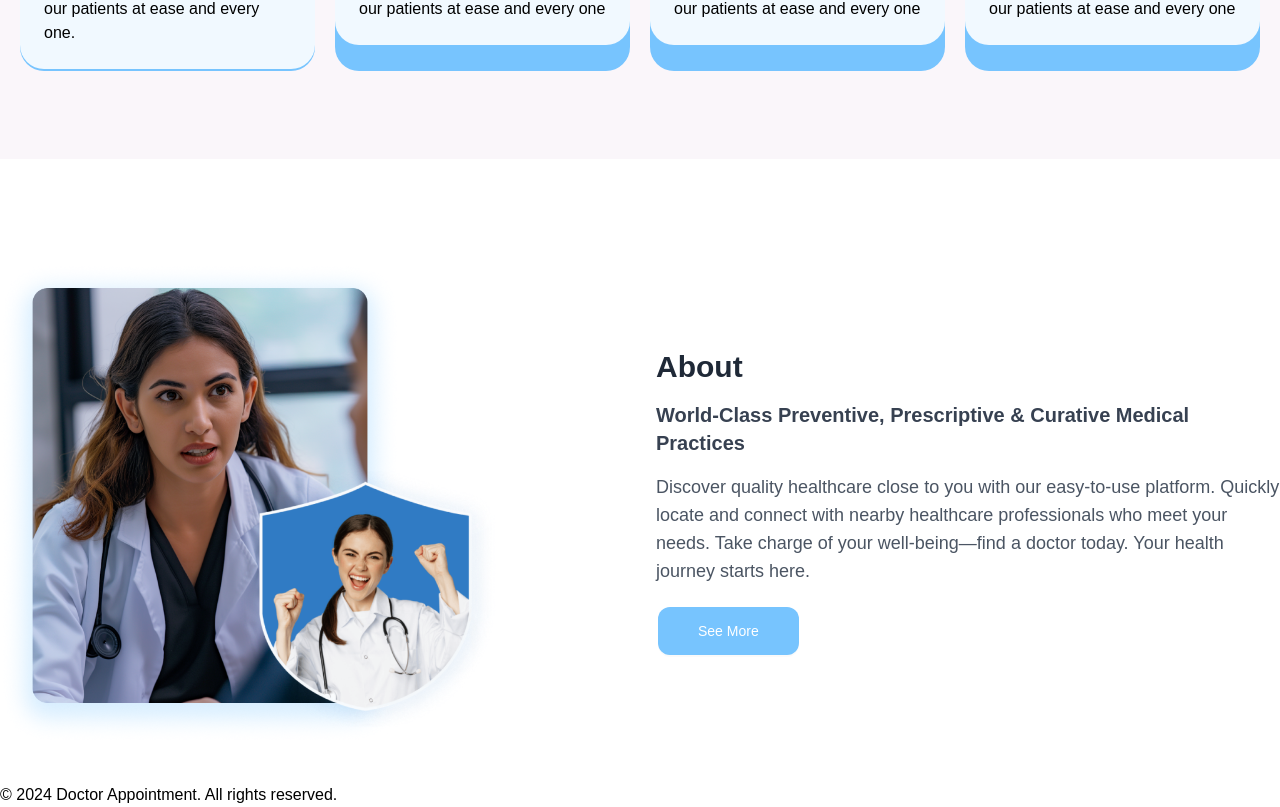
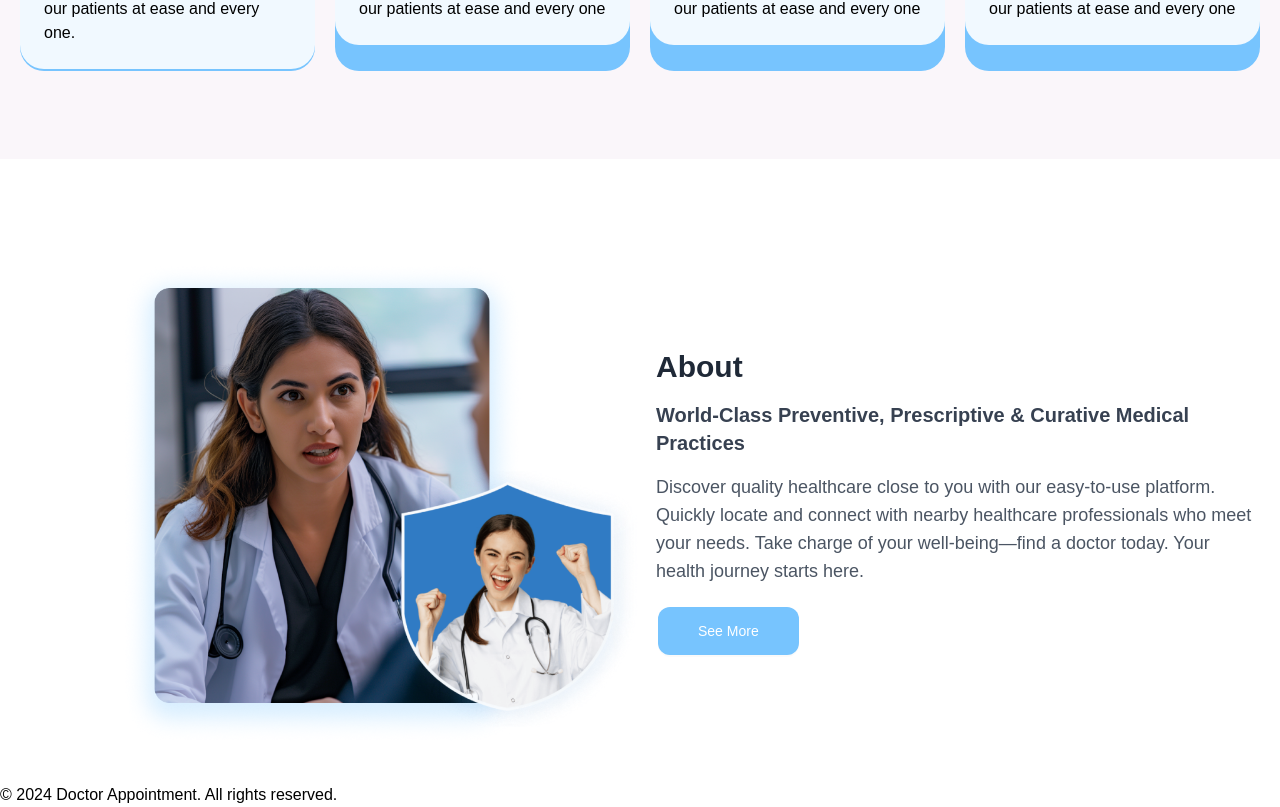
Before and after one commit to rakibislam2233/doctor-appointment, a Next.js app: page / in a window 1280 px wide. Shown: the part 1371-2178 px from the top of the page. Built offline with nearby package versions, Linux system fonts and the light colour scheme; a web font is replaced by a local one.

Commit message:
some code added

```diff
--- a/src/components/Pages/Home/About-Us.tsx
+++ b/src/components/Pages/Home/About-Us.tsx
@@ -1,43 +1,16 @@
 import Image from "next/image";
 import about1 from "@/assets/about/about1.png"; // Doctor image
 import about2 from "@/assets/about/about2.png"; // Smaller nurse image
-import about3 from "@/assets/about/about3.png";
 import MainContainer from "@/components/Shared/MainContainer/MainContainer";
 import CustomButton from "@/components/UI/CustomButton";
 
 const AboutUs = () => {
   return (
-    <section className="w-full py-10 relative">
-      <MainContainer className="grid grid-cols-1 md:grid-cols-2 gap-8 place-items-center">
-        {/* Left section with doctor and circular nurse image */}
-        <div className="relative w-full flex justify-center">
-          <div className="w-full relative">
-            <Image
-              src={about1} // Main doctor image
-              alt="Doctor"
-              className="rounded-lg "
-              width={400}
-              height={400}
-              objectFit="cover"
-            />
-            {/* Circular overlay image of the nurse */}
-            <div className="absolute left-60 bottom-4 w-64 h-64 overflow-hidden">
-              <Image
-                src={about2} // Circular nurse image
-                alt="Nurse smiling"
-                layout="fill"
-                objectFit="cover"
-              />
-            </div>
-          </div>
-        </div>
-
-        {/* Right section with text */}
-        {/* <div className="w-full h-full md:h-[500px] relative ">
-          <Image fill src={about3} alt="about3" className="absolute" />
-        </div> */}
-        <div>
-          <div className=" relative">
+    <section className="w-full relative px-5 py-10">
+      <MainContainer className="grid grid-cols-1 md:grid-cols-2 gap-8 items-center">
+        {/* Right section with text content (first on mobile, second on larger screens) */}
+        <div className="relative order-1 md:order-2">
+          <div className="text-center md:text-left">
             <h2 className="text-3xl font-bold text-gray-800">About</h2>
             <h3 className="text-xl font-semibold text-gray-700 mt-4">
               World-Class Preventive, Prescriptive & Curative Medical Practices
@@ -54,6 +27,30 @@ const AboutUs = () => {
             </div>
           </div>
         </div>
+
+        {/* Left section with doctor and circular nurse image (second on mobile, first on larger screens) */}
+        <div className="relative w-full flex justify-center order-2 md:order-1">
+          <div className="w-full relative flex justify-center">
+            {/* Doctor Image */}
+            <Image
+              src={about1}
+              alt="Doctor"
+              className="rounded-lg"
+              width={400}
+              height={400}
+              objectFit="cover"
+            />
+            {/* Circular overlay image of the nurse */}
+            <div className="absolute  left-1/2 md:left-[60%] transform -translate-x-1/2 md:translate-x-0 bottom-4 w-32 h-32 md:w-64 md:h-64 overflow-hidden">
+              <Image
+                src={about2}
+                alt="Nurse smiling"
+                layout="fill"
+                objectFit="cover"
+              />
+            </div>
+          </div>
+        </div>
       </MainContainer>
     </section>
   );
```
